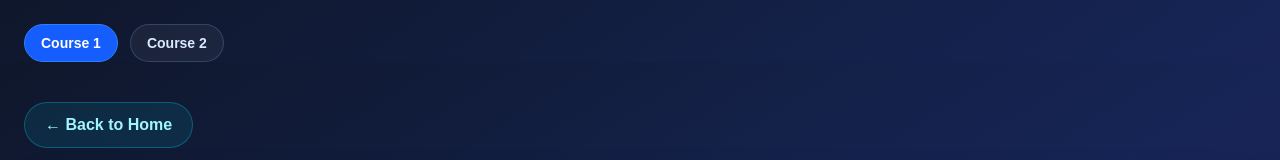
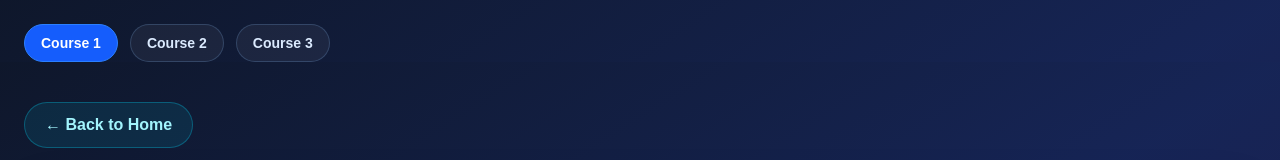
Before and after one commit to tanvanat/Mrich-website, a Next.js app: page /admin/exam in a window 1280 px wide. Shown: the top 160 px of the page. Built offline with nearby package versions, Linux system fonts and the light colour scheme; no server answers.

Commit message:
feat: add mrich-course3 #6

```diff
--- a/src/app/admin/exam/AdminExamCourse3Client.tsx
+++ b/src/app/admin/exam/AdminExamCourse3Client.tsx
@@ -45,7 +45,7 @@ type MeResp =
 
 // ⚠️ TODO: confirm these match your actual course 3 identifiers
 const COURSE = "habit_one_two";
-const FORM_ID = "mrich-assessment-course3-v1";
+const FORM_ID = "mrich-course3";
 
 function fmt(dt: any) {
   if (!dt) return "—";
--- a/src/app/admin/exam/page.tsx
+++ b/src/app/admin/exam/page.tsx
@@ -2,6 +2,7 @@
 import Link from "next/link";
 import AdminExamClient from "./AdminExamClient";
 import AdminExamCourse2Client from "./AdminExamCourse2Client";
+import AdminExamCourse3Client from "./AdminExamCourse3Client"; // ✅ เพิ่ม import
 
 type PageProps = {
   searchParams?: Promise<{
@@ -14,6 +15,7 @@ export default async function Page({ searchParams }: PageProps) {
   const course = params?.course ?? "mindset-principles";
 
   const isCourse2 = course === "proactive";
+  const isCourse3 = course === "habit_one_two"; // ✅ เพิ่ม
 
   return (
     <div className="min-h-screen bg-gradient-to-br from-slate-900 via-blue-950 to-indigo-950">
@@ -22,7 +24,7 @@ export default async function Page({ searchParams }: PageProps) {
           <Link
             href="/admin/exam"
             className={`rounded-full px-4 py-2 text-sm font-bold border transition ${
-              !isCourse2
+              !isCourse2 && !isCourse3
                 ? "bg-blue-600 text-white border-blue-500"
                 : "bg-white/5 text-blue-100 border-blue-300/20 hover:bg-white/10"
             }`}
@@ -40,10 +42,28 @@ export default async function Page({ searchParams }: PageProps) {
           >
             Course 2
           </Link>
+
+          {/* ✅ เพิ่ม tab Course 3 */}
+          <Link
+            href="/admin/exam?course=habit_one_two"
+            className={`rounded-full px-4 py-2 text-sm font-bold border transition ${
+              isCourse3
+                ? "bg-blue-600 text-white border-blue-500"
+                : "bg-white/5 text-blue-100 border-blue-300/20 hover:bg-white/10"
+            }`}
+          >
+            Course 3
+          </Link>
         </div>
       </div>
 
-      {isCourse2 ? <AdminExamCourse2Client /> : <AdminExamClient />}
+      {isCourse2 ? (
+        <AdminExamCourse2Client />
+      ) : isCourse3 ? (
+        <AdminExamCourse3Client /> // ✅ เพิ่ม branch นี้
+      ) : (
+        <AdminExamClient />
+      )}
     </div>
   );
 }
--- a/src/app/api/admin/attempts/route.ts
+++ b/src/app/api/admin/attempts/route.ts
@@ -5,11 +5,14 @@ import { getNickFromCookie, isNickAdmin } from "@/lib/auth";
 
 export const runtime = "nodejs";
 
-// ✅ formId ใหม่ทั้งสอง course
+// ✅ รวมทั้ง formId เก่า (ก่อน refactor) และใหม่ ป้องกันข้อมูลเก่าตกหล่น
 const FORM_IDS = [
   "mrich-course1",
   "mrich-course2",
   "mrich-course3",
+  "mrich-assessment-course1-v1",
+  "mrich-assessment-course2-v1",
+  "mrich-assessment-v1",
 ];
 
 // formId → course name (ตรงกับที่ UI ใช้ใน detectCourse / stateKey)
@@ -17,6 +20,9 @@ const FORM_TO_COURSE: Record<string, string> = {
   "mrich-course1": "mindset-principles",
   "mrich-course2": "proactive",
   "mrich-course3": "habit_one_two",
+  "mrich-assessment-course1-v1": "mindset-principles",
+  "mrich-assessment-course2-v1": "proactive",
+  "mrich-assessment-v1": "mindset-principles",
 };
 
 function normalizeNick(v: string) {
```
